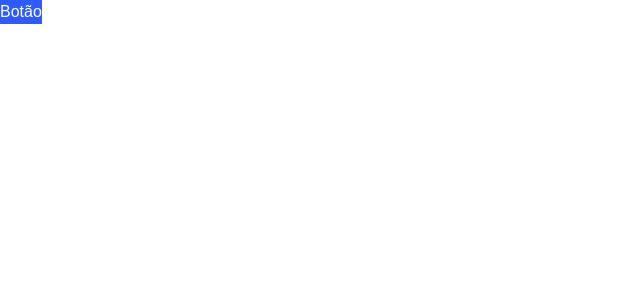
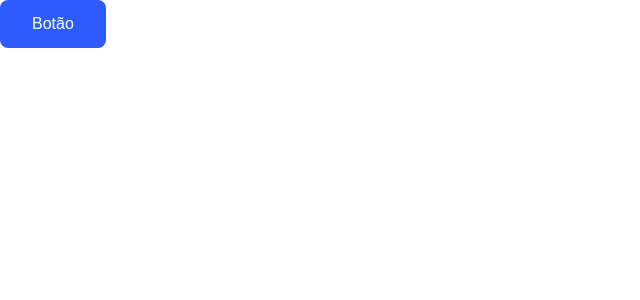
Before and after one commit to RafaSilva025/design-system-with-Tailwind, a Next.js app: page / in a window 1280 px wide. Shown: the top 300 px of the page, without its empty margins (0-640 px from the left). Built offline with nearby package versions, Linux system fonts and the light colour scheme; a web font is replaced by a local one.

Commit message:
[Button Secondary]

```diff
--- a/components/Button/Button.tsx
+++ b/components/Button/Button.tsx
@@ -2,17 +2,19 @@ export type ButtonProps = {
     children: React.ReactNode;
   } & React.ButtonHTMLAttributes<HTMLButtonElement>;
 
-const Button = ( { children, className, disabled, ...rest }: ButtonProps) => {
+  const Button = ({ children, className, disabled, ...rest }: ButtonProps) => {
     const generalStyle = 'rounded-md px-6 py-2'
     const Btn = (classes: string) => {
       return <button
-        className={`bg-primary text-white text-sm ${className}`}
+        className={`${generalStyle} ${classes} ${className}`}
         disabled={disabled}
         {...rest}
       >
+        { children }
+      </button>
+    }
 
-    { children }</button>
-}
     return Btn(disabled ? 'bg-disabled text-disabled' : 'bg-primary text-white')
   }
+
   export default Button
```
Lines whose indentation alone changed are shown as unchanged.
